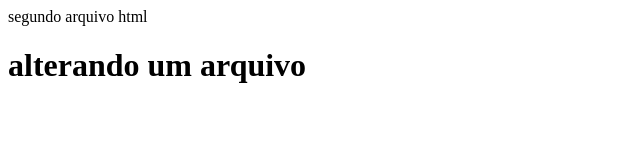
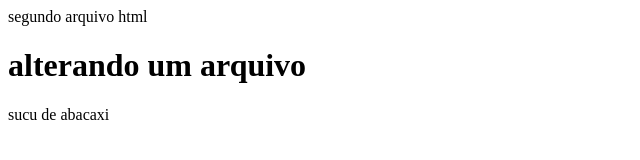
Before and after one commit to tomlucido/bootcampDB1, a plain HTML site: page index.html in a window 1280 px wide. Shown: the full height of the page, 0-640 px from the left. Drawn offline with Linux system fonts and the light colour scheme.

Commit message:
criando arquivo index.html

```diff
--- a/index.html
+++ b/index.html
@@ -2,7 +2,7 @@
    <body>
     <div>segundo arquivo html</div>
     <h1> alterando um arquivo</h1>
-
+  <p>sucu de abacaxi</p>
 
 
    </body>
```
Also changed, not shown: idex.html (added, +9 -0 lines).
